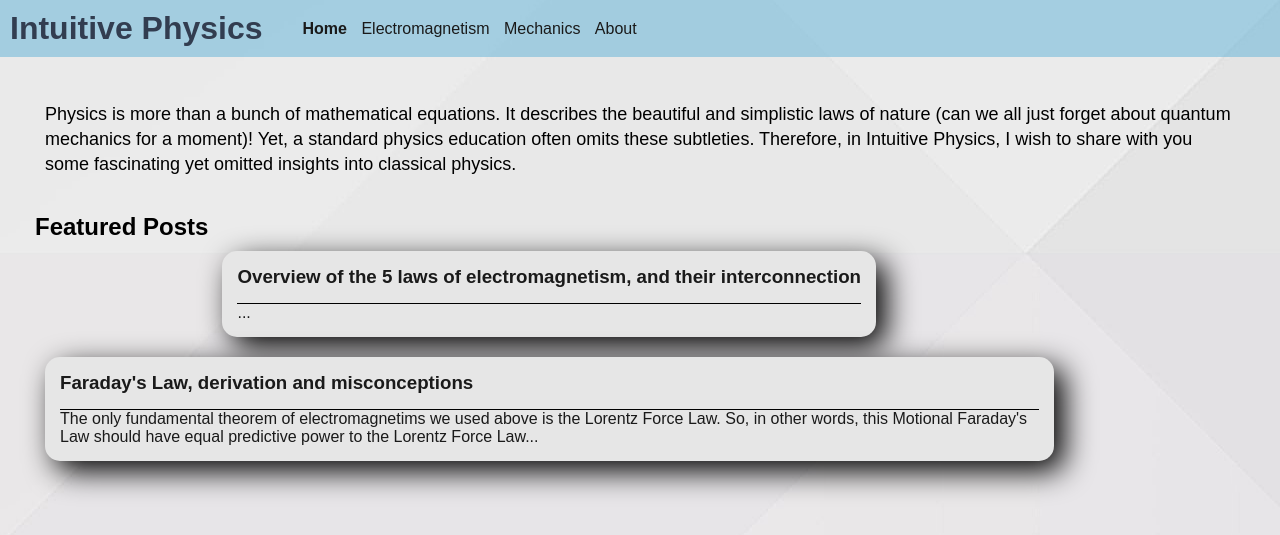
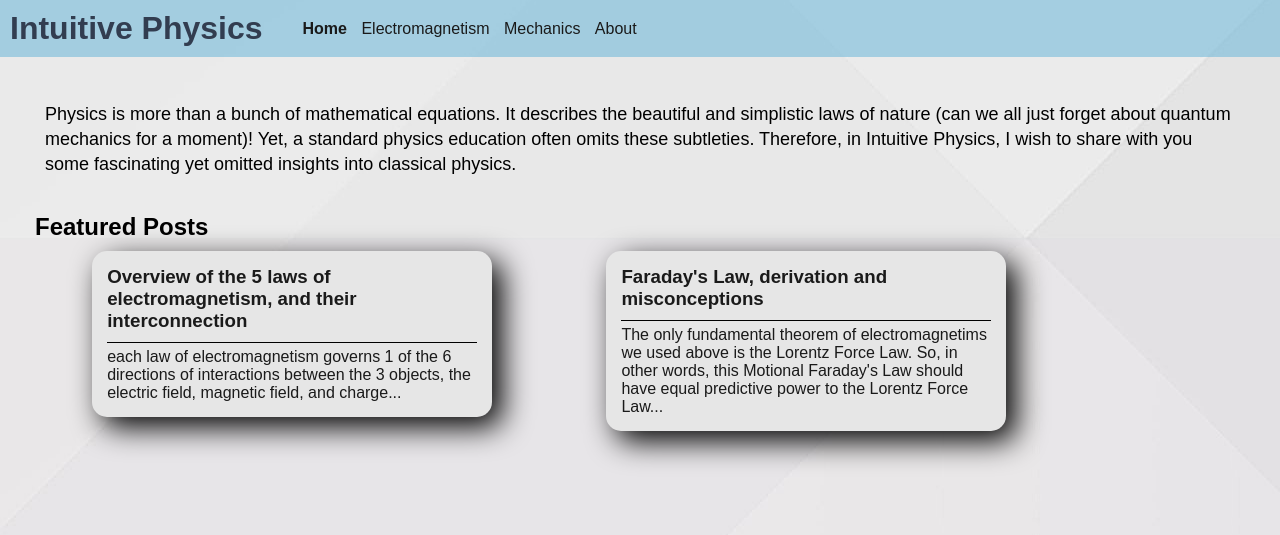
Before and after one commit to IntuitivePhysics/IntuitivePhysics, a Jekyll site: the page built from index.html, in a window 1280 px wide. Shown: the top 535 px of the page. Built offline with Jekyll 4.4.1, drawn with Linux system fonts in a browser that asks for light colours.

Commit message:
update post

```diff
--- a/_posts/2021-05-09-Overview-of-the-5-laws-of-electromagnetism,-and-their-interconnection.md
+++ b/_posts/2021-05-09-Overview-of-the-5-laws-of-electromagnetism,-and-their-interconnection.md
@@ -5,7 +5,7 @@ title: Overview of the 5 laws of electromagnetism, and their interconnection
 
 author: Michael Huang
 
-excerpt: ...
+excerpt: each law of electromagnetism governs 1 of the 6 directions of interactions between the 3 objects, the electric field, magnetic field, and charge...
 ---
 
 Let's show the formula first...
--- a/_sass/main.scss
+++ b/_sass/main.scss
@@ -84,6 +84,8 @@ main{
     flex-basis: auto;
     margin: 10px;
     padding: 15px;
+    box-sizing: border-box;
+    flex-basis: 400px;
 }
 
 .post-box{
@@ -110,8 +112,9 @@ main{
 }
 
 .post-box h3{
-    padding-bottom: 15px;
+    padding-bottom: 10px;
     border-bottom: 1px solid black;
+    margin-bottom: 5px;
 }
 
 .post-head{
```
Also changed, not shown: 1 other file.
